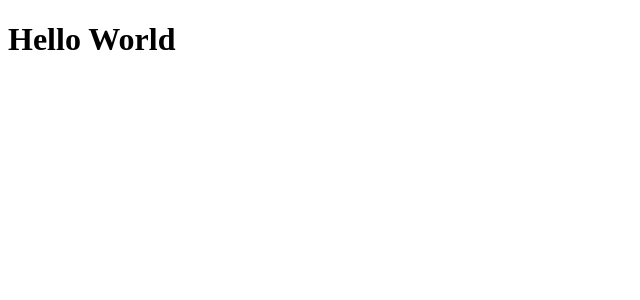
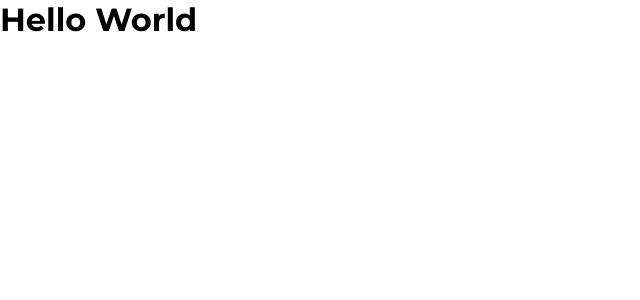
Before and after one commit to rubensbatista98/teste-goomer, a React (Create React App) app: page / in a window 1280 px wide. Shown: the top 300 px of the page, without its empty margins (0-640 px from the left). Built offline with nearby package versions, Linux system fonts and the light colour scheme.

Commit message:
Criado um global style, contendo um reset basico e adicionada a fonte Montserrat

```diff
--- a/src/App.js
+++ b/src/App.js
@@ -1,10 +1,14 @@
 import React from "react";
+
+import GlobalStyle from "./styles/global";
 
 function App() {
   return (
-    <div>
+    <>
       <h1>Hello World</h1>
-    </div>
+
+      <GlobalStyle />
+    </>
   );
 }
 
--- /dev/null
+++ b/src/styles/global.js
@@ -0,0 +1,21 @@
+import { createGlobalStyle } from "styled-components";
+
+export default createGlobalStyle`
+    @import url('https://fonts.googleapis.com/css?family=Montserrat:400,500,700&display=swap');
+
+    *{
+        box-sizing: border-box;
+        padding: 0;
+        margin: 0;
+    }
+
+
+    body{
+        min-height: 100vh;
+        font-size: 1rem;
+    }
+
+    body, input, button{
+        font-family: "Montserrat", sans-serif;
+    }
+`;
```
